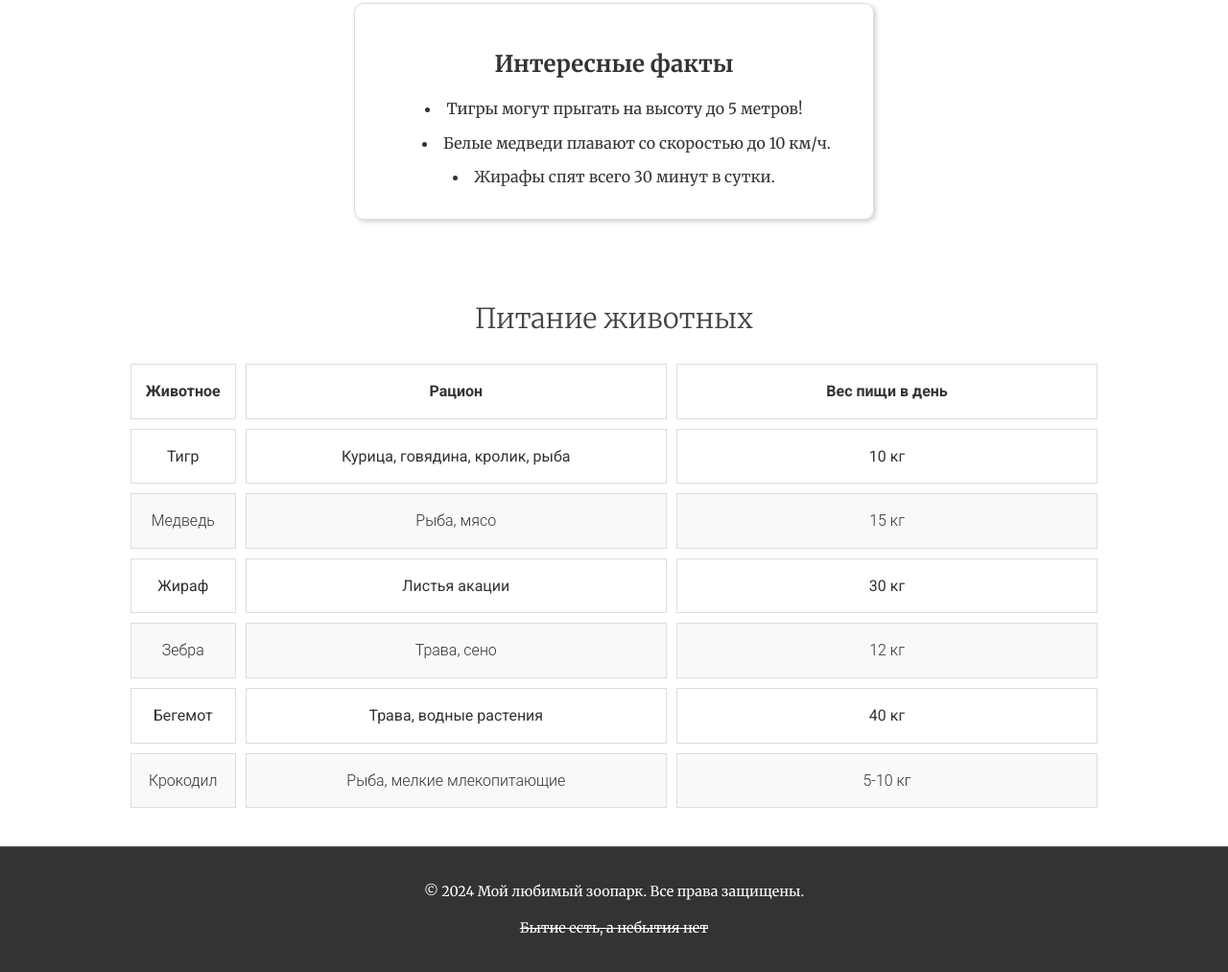
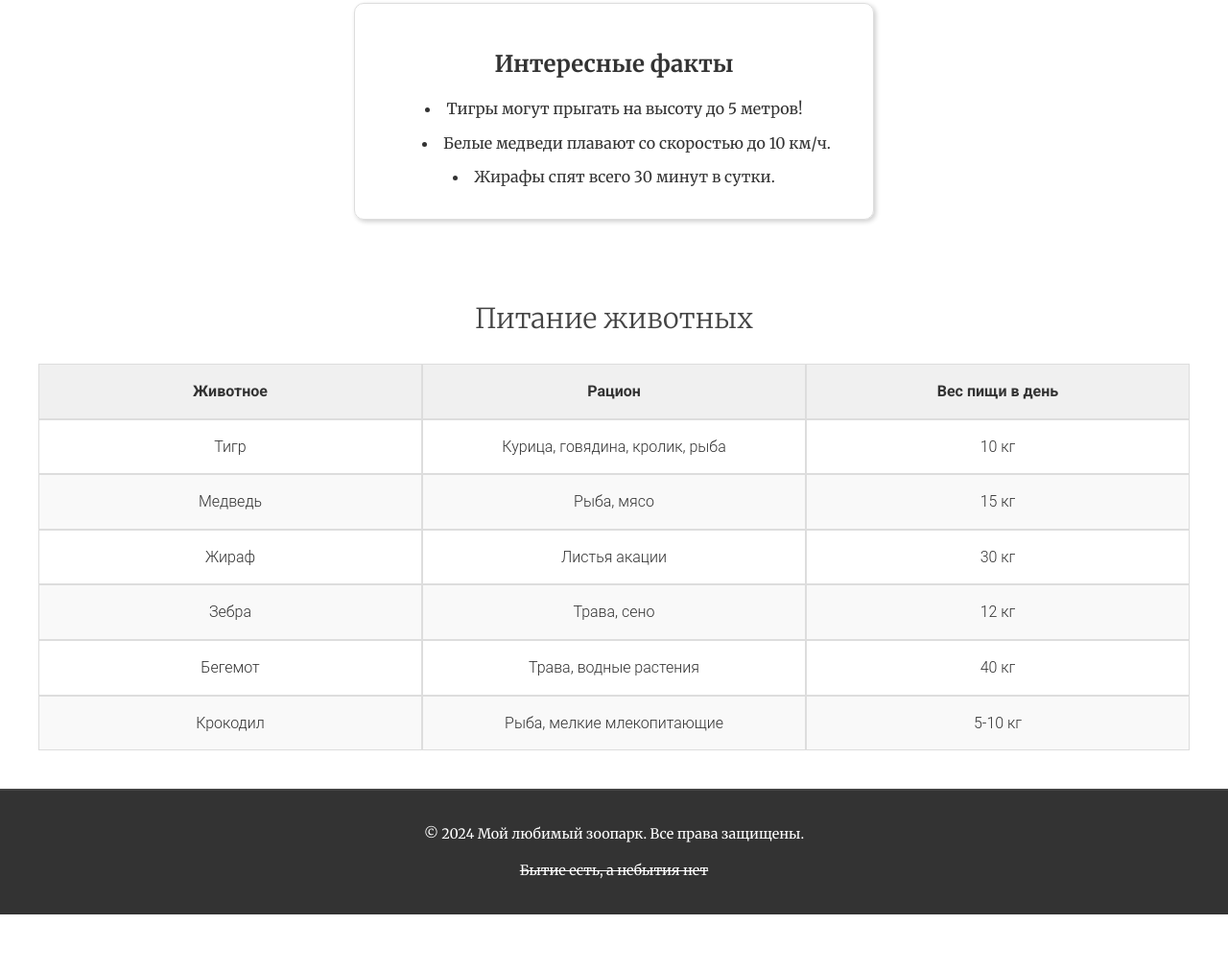
Before and after one commit to Lenko27/web_itmo, a plain HTML site: page index.html in a window 1280 px wide. Shown: the part 1790-2803 px from the top of the page at 96% size. After the commit the page ends 2743 px from the top, so only its background shows below. Drawn offline with Linux system fonts and the light colour scheme.

Commit message:
changes: fixed table

```diff
--- a/index.html
+++ b/index.html
@@ -111,49 +111,48 @@
 
     <section class="table-section">
         <h2>Питание животных</h2>
-        <div class="table-wrapper">
-            <div class="animal-table">
-                <div class="animal-table__header animal-table__row">
-                    <div class="animal-table__cell">Животное</div>
-                    <div class="animal-table__cell">Рацион</div>
-                    <div class="animal-table__cell">Вес пищи в день</div>
-                </div>
-                <div class="animal-table__body">
-                    <div class="animal-table__row">
-                        <div class="animal-table__cell">Тигр</div>
-                        <div class="animal-table__cell">Курица, говядина, кролик, рыба</div>
-                        <div class="animal-table__cell">10 кг</div>
-                    </div>
-                    <div class="animal-table__row">
-                        <div class="animal-table__cell">Медведь</div>
-                        <div class="animal-table__cell">Рыба, мясо</div>
-                        <div class="animal-table__cell">15 кг</div>
-                    </div>
-                    <div class="animal-table__row">
-                        <div class="animal-table__cell">Жираф</div>
-                        <div class="animal-table__cell">Листья акации</div>
-                        <div class="animal-table__cell">30 кг</div>
-                    </div>
-                    <div class="animal-table__row">
-                        <div class="animal-table__cell">Зебра</div>
-                        <div class="animal-table__cell">Трава, сено</div>
-                        <div class="animal-table__cell">12 кг</div>
-                    </div>
-                    <div class="animal-table__row">
-                        <div class="animal-table__cell">Бегемот</div>
-                        <div class="animal-table__cell">Трава, водные растения</div>
-                        <div class="animal-table__cell">40 кг</div>
-                    </div>
-                    <div class="animal-table__row">
-                        <div class="animal-table__cell">Крокодил</div>
-                        <div class="animal-table__cell">Рыба, мелкие млекопитающие</div>
-                        <div class="animal-table__cell">5-10 кг</div>
-                    </div>
-                </div>
-            </div>
-        </div>
+        <table class="animal-table">
+            <thead>
+            <tr>
+                <th>Животное</th>
+                <th>Рацион</th>
+                <th>Вес пищи в день</th>
+            </tr>
+            </thead>
+            <tbody>
+            <tr>
+                <td>Тигр</td>
+                <td>Курица, говядина, кролик, рыба</td>
+                <td>10 кг</td>
+            </tr>
+            <tr>
+                <td>Медведь</td>
+                <td>Рыба, мясо</td>
+                <td>15 кг</td>
+            </tr>
+            <tr>
+                <td>Жираф</td>
+                <td>Листья акации</td>
+                <td>30 кг</td>
+            </tr>
+            <tr>
+                <td>Зебра</td>
+                <td>Трава, сено</td>
+                <td>12 кг</td>
+            </tr>
+            <tr>
+                <td>Бегемот</td>
+                <td>Трава, водные растения</td>
+                <td>40 кг</td>
+            </tr>
+            <tr>
+                <td>Крокодил</td>
+                <td>Рыба, мелкие млекопитающие</td>
+                <td>5-10 кг</td>
+            </tr>
+            </tbody>
+        </table>
     </section>
-
 </main>
 
 <footer class="footer">
--- a/styles.css
+++ b/styles.css
@@ -184,52 +184,100 @@
         margin-bottom: 10px;
         white-space: nowrap;
     }
-
     .table-section {
         display: flex;
+        justify-content: center;
         flex-direction: column;
         align-items: center;
         margin-top: 40px;
     }
 
+    .table-section {
+        display: flex;
+        justify-content: center;
+        flex-direction: column;
+        align-items: center;
+        margin-top: 40px;
+        width: 100%;
+        padding: 0;
+    }
+
     .table-wrapper {
         width: 100%;
-        max-width: 1200px;
-        margin: 0 auto;
+        overflow-x: auto;
     }
 
     .animal-table {
-        display: grid;
-        grid-template-columns: 1fr 4fr 4fr;
+        display: flex;
+        flex-direction: column;
         width: 100%;
-        gap: 10px;
+        border-collapse: collapse;
+        margin: 0;
+        min-width: 600px;
     }
 
-    .animal-table__row,
-    .animal-table__header,
-    .animal-table__body{
-        display: contents;
+    .animal-table thead,
+    .animal-table tbody {
+        display: flex;
+        flex-direction: column;
+        width: 100%;
     }
 
-    .animal-table__cell {
-        padding: 15px;
-        border: 1px solid #ddd;
-        text-align: center;
+    .animal-table tr {
+        display: flex;
+        justify-content: space-between;
+        width: 100%;
     }
 
-    .animal-table__header {
-        font-weight: bold;
+    .animal-table th,
+    .animal-table td {
+        flex: 1;
+        padding: 15px;
+        text-align: center;
+        border: 1px solid #ddd;
+        box-sizing: border-box;
+        min-width: 120px;
+    }
+
+    .animal-table td:nth-child(2) {
+        min-width: 200px;
+        word-wrap: break-word;
+        white-space: normal;
+    }
+
+    .animal-table thead {
         background-color: #f0f0f0;
     }
 
-    .animal-table__row:nth-child(even) .animal-table__cell {
+    .animal-table tbody tr:nth-child(even) {
         background-color: #f9f9f9;
-        font-family: "Roboto Light", serif;
     }
 
-    .animal-table__row:nth-child(odd) .animal-table__cell {
+    .animal-table tbody tr:nth-child(odd) {
         background-color: #fff;
-        font-family: "Roboto", serif;
+    }
+
+    .animal-table th {
+        font-weight: bold;
+        font-family: 'Roboto', serif;
+    }
+
+    .animal-table td {
+        font-family: 'Roboto Light', serif;
+    }
+
+    @media screen and (max-width: 768px) {
+        .animal-table {
+            min-width: unset;
+        }
+
+        .animal-card-no-mobile{
+            display: none;
+        }
+
+        .footer__quote{
+            display: none;
+        }
     }
 
     .footer {
@@ -245,17 +293,3 @@
     .footer__quote {
         text-decoration: line-through;
     }
-
-    @media screen and (max-width: 768px) {
-        .footer__quote {
-            display: none;
-        }
-
-        .animal-card-no-mobile {
-            display: none;
-        }
-
-        .table-section {
-            display: none;
-        }
-    }
```
